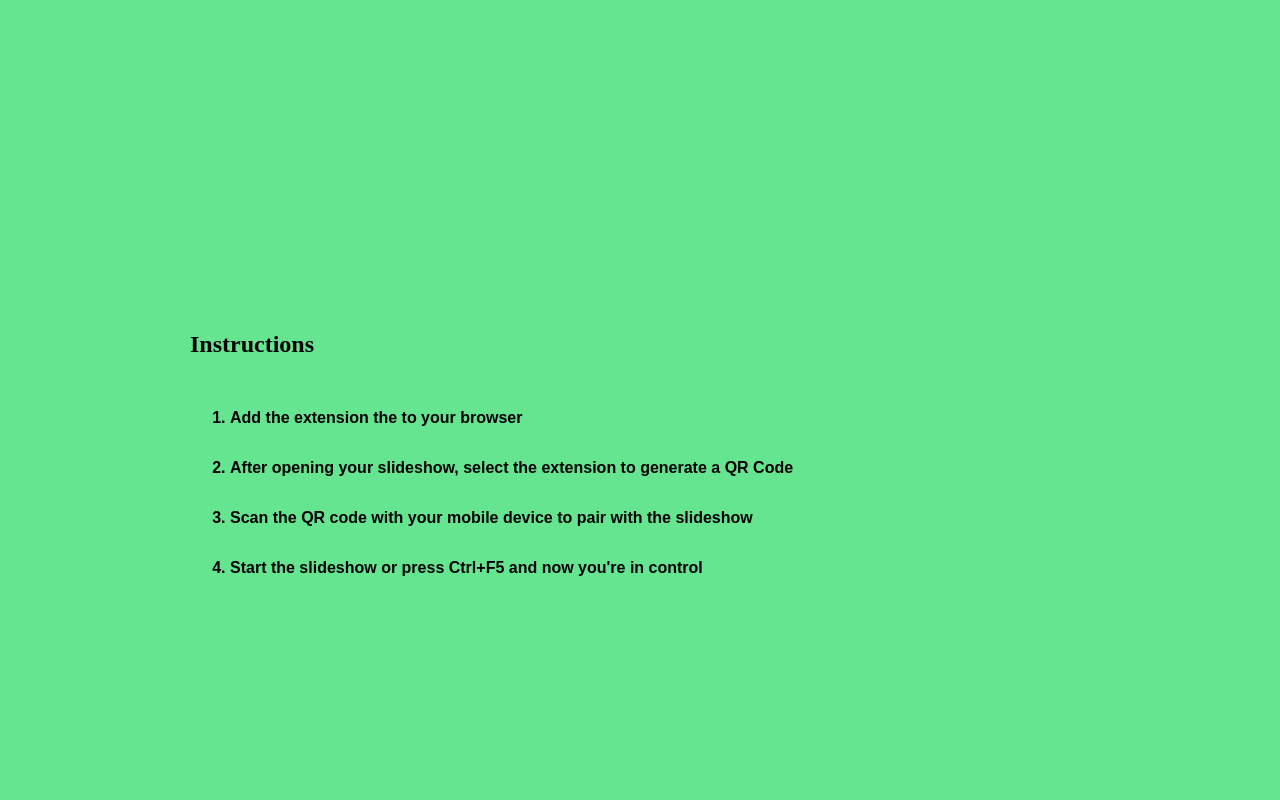
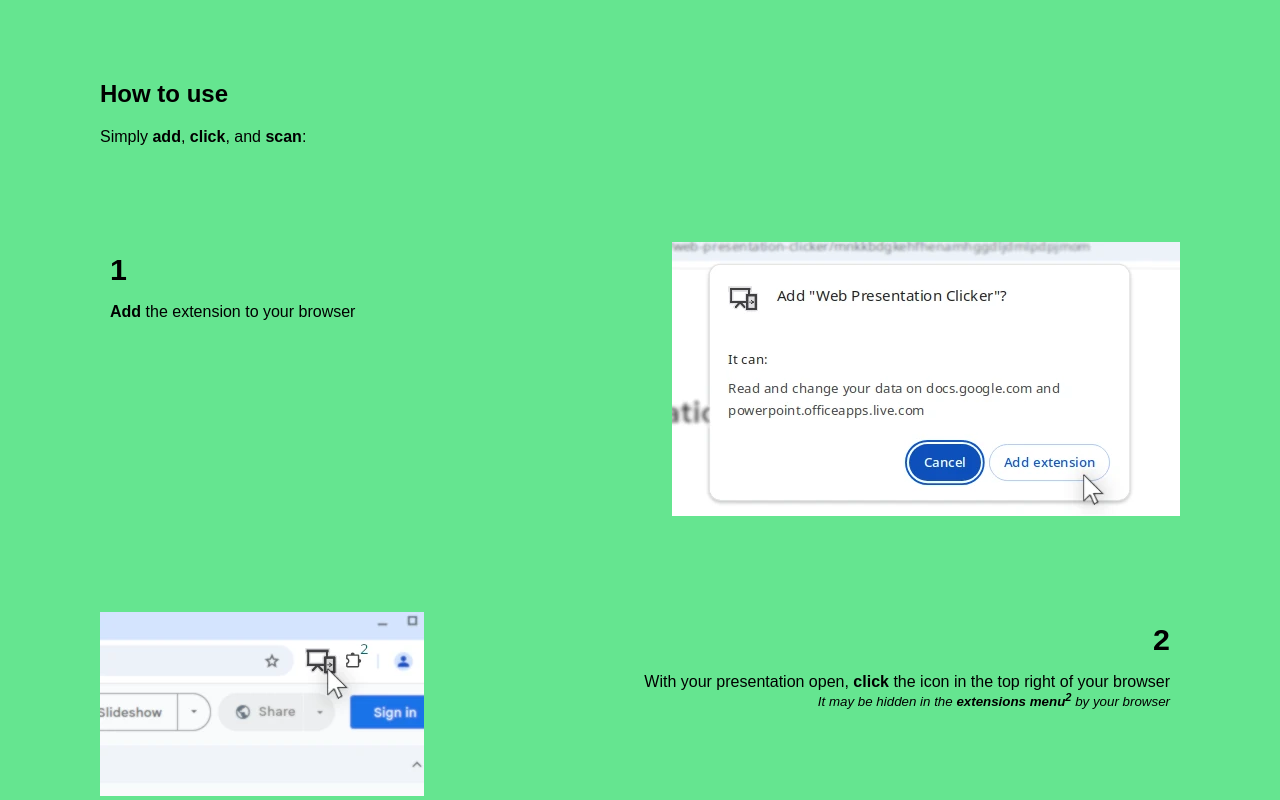
Before and after one commit to web-presentation-clicker/on-stage.click, a plain HTML site: page static/index.html in a window 1280 px wide. Shown: the part 1040-1840 px from the top of the page. Drawn offline with Linux system fonts and the light colour scheme.

Commit message:
simplify and reformat instructions

```diff
--- /dev/null
+++ b/static/CSS/index-nojs.css
@@ -0,0 +1,3 @@
+.browser-fallback {
+    display: unset;
+}
--- a/static/CSS/index-style.css
+++ b/static/CSS/index-style.css
@@ -116,25 +116,50 @@ body {
 
 #instructions {
     background-color: rgb(101, 229, 144);
+    font-family: Californian FB, sans-serif;
+}
+
+#instructions > .content {
+    max-width: 1100px;
+}
+
+@counter-style numbers-no-dot {
+    system: numeric;
+    symbols: '0' '1' '2' '3' '4' '5' '6' '7' '8' '9';
+    suffix: "";
 }
 
 #instructions ol {
     margin: auto;
-    display: inline-block;
-    font-family: Californian FB, sans-serif;
-    font-weight: 600;
+    list-style-position: inside;
+    list-style-type: numbers-no-dot;
+    padding-left: 0;
 }
 
-#instructions li{
-    font-family: Californian FB, sans-serif;
-    margin-top: 2em;
-    margin-bottom: 2em;
+#instructions .step {
+    display: flex;
+    flex-wrap: wrap;
+    margin-top: 6em;
+    margin-bottom: 6em;
 }
 
-ol li a{
-    text-decoration: none;
-    color: #FFF;
-    font-weight: 800;
+#instructions .step img {
+    max-width: 100%;
+}
+
+#instructions .step:nth-of-type(2n) {
+    flex-direction: row-reverse;
+    text-align: right;
+}
+
+#instructions .step li {
+    flex: 1 1 30%;
+    margin: 10px;
+}
+
+#instructions .step li::marker {
+    font-size: 1.9em;
+    font-weight: 600;
 }
 
 #about{
@@ -165,3 +190,15 @@ ol li a{
 .link-button:hover {
     background-color: #FF671D;
 }
+
+.chrome {
+    display: none;
+}
+
+.firefox {
+    display: none;
+}
+
+.browser-fallback {
+    display: none;
+}
--- a/static/Scripts/landingScript.js
+++ b/static/Scripts/landingScript.js
@@ -1,19 +1,34 @@
 // Detect browser & set appropriate download link
-function setDownloadLink(){
+function browserDetect(){
     let downloadButton = document.getElementById("download-button");
 
     // Sets the user's agent
     let userAgent = navigator.userAgent;
 
+    let unhide;
+
     // Verify browser in use & set the link
     if(userAgent.includes("Chrome")){
+        // set download link
         downloadButton.href = "https://chromewebstore.google.com/detail/web-presentation-clicker/mnkkbdgkehfhenamhggdljdmlpdpjmom";
+
+        unhide = document.getElementsByClassName("chrome");
     } else if (userAgent.includes("Firefox")){
         downloadButton.href = "https://addons.mozilla.org/en-US/firefox/addon/web-presentation-clicker/";
-    }else {
+
+        unhide = document.getElementsByClassName("firefox");
+    } else {
         downloadButton.href = "#";
         downloadButton.textContent = "Browser not supported";
+
+        unhide = document.getElementsByClassName("browser-fallback");
     }
+
+    // set browser-specific elements
+    for (let e in unhide) {
+        unhide[e].style.display = "unset";
+    }
+
 }
 
 // Toggles menu visibility
@@ -34,4 +49,4 @@ function copyMoneroAddress(){
     navigator.clipboard.writeText(address);
 }
 
-window.onload = setDownloadLink;
+window.onload = browserDetect;
--- a/static/index.html
+++ b/static/index.html
@@ -4,7 +4,10 @@
     <meta charset="UTF-8">
     <meta name="viewport" content="width=device-width, initial-scale=1.0, user-scalable=0">
     <title>Web Presentation Clicker</title>
-    <link href="CSS/index-style.css" rel="stylesheet" type="text/css">
+    <link href="/CSS/index-style.css" rel="stylesheet" type="text/css">
+    <noscript>
+        <link href="/CSS/index-nojs.css" rel="stylesheet" type="text/css">
+    </noscript>
     <script src="Scripts/landingScript.js" type="text/javascript"></script>
 </head>
 <body>
@@ -14,7 +17,7 @@
     <!--Navbar container-->
     <ul id="navbar-container">
         <a href="#home"><li>Home</li></a>
-        <a href="#instructions"><li>Instructions</li></a>
+        <a href="#instructions"><li>How to use</li></a>
         <a href="#about"><li>About</li></a>
         <a href="#donate"><li>Donate</li></a>
     </ul>
@@ -28,13 +31,32 @@
     </div>
     <div id="instructions" class="section">
         <div class="content">
-            <h2>Instructions</h2>
+            <h2>How to use</h2>
+            Simply <b>add</b>, <b>click</b>, and <b>scan</b>:
             <ol>
-                <li>Add the extension the to your browser</li>
-                <li>After opening your slideshow, select the extension to generate a QR Code</li>
-                <li>Scan the QR code with your mobile device to pair with the slideshow</li>
-                <li>Start the slideshow or press Ctrl+F5 and now you're in control</li>
+                <div class="step">
+                    <li>
+                        <p><b>Add</b> the extension to your browser</p>
+                    </li>
+                    <img class="chrome browser-fallback" src="/img/add-chrome.webp" alt="Add extension button in chrome web store">
+                    <img class="firefox" src="/img/add-firefox.webp" alt="Add extension button in chrome web store">
+                </div>
+                <div class="step">
+                    <li>
+                        <p>With your presentation open, <b>click</b> the icon in the top right of your browser<br>
+                            <small><i>It may be hidden in the <b>extensions menu<sup>2</sup></b> by your browser</i></small></p>
+                    </li>
+                    <img class="chrome browser-fallback" src="/img/click-chrome.webp" alt="Extension icon in the right of the browser navigation bar. The extensions menu is marked with a 2.">
+                    <img class="firefox" src="/img/click-firefox.webp" alt="Extension icon in the right of the browser navigation bar. The extensions menu is marked with a 2.">
+                </div>
+                <div class="step">
+                    <li>
+                        <p><b>Scan</b> the QR code using the camera app on your phone</p>
+                    </li>
+                    <img src="/img/scan.webp" alt="A phone with the camera app open, scanning the extension's QR Code. A link pops up on the bottom.">
+                </div>
             </ol>
+            Now you're ready to start your presentation as normal, controlling it with your phone.
         </div>
     </div>
     <div id="about" class="section">
```
Also changed, not shown: static/img/add-chrome.webp (added), static/img/add-firefox.webp (added), static/img/click-chrome.webp (added), static/img/click-firefox.webp (added), static/img/scan.webp (added).
